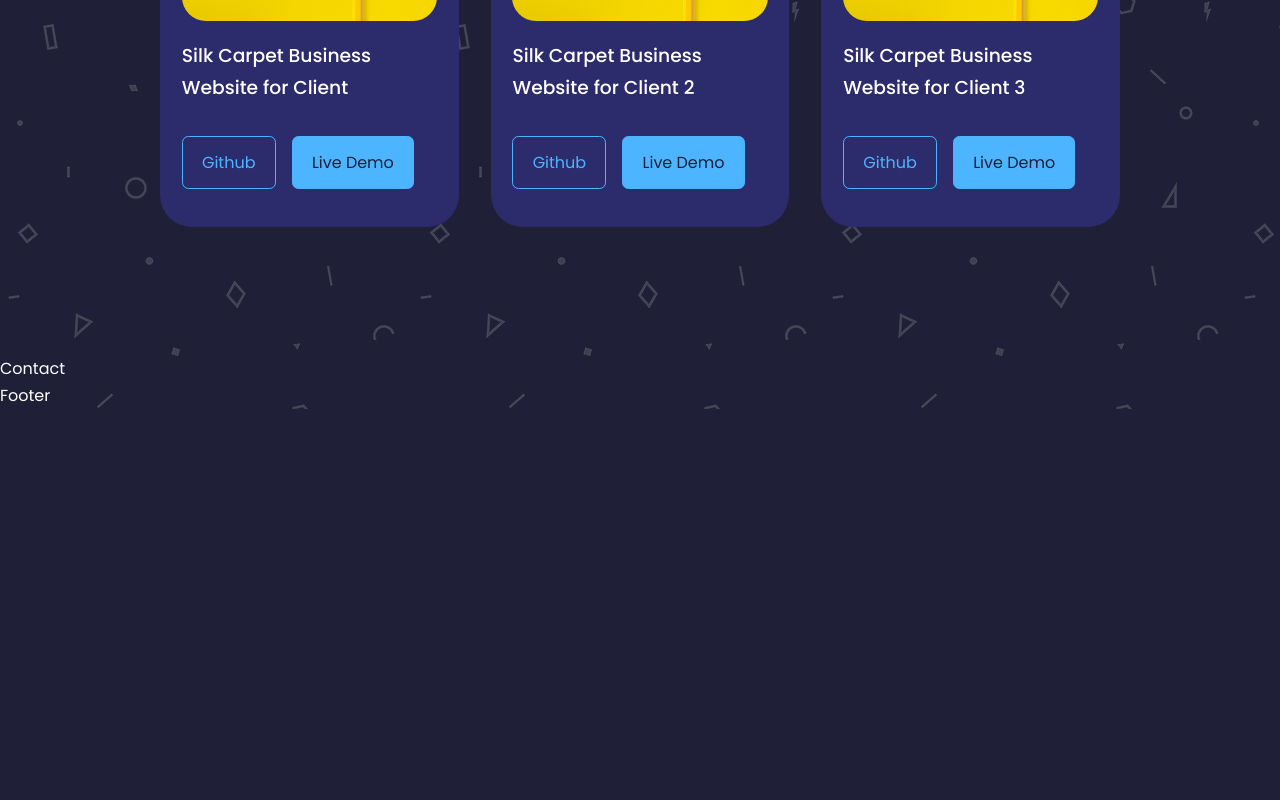
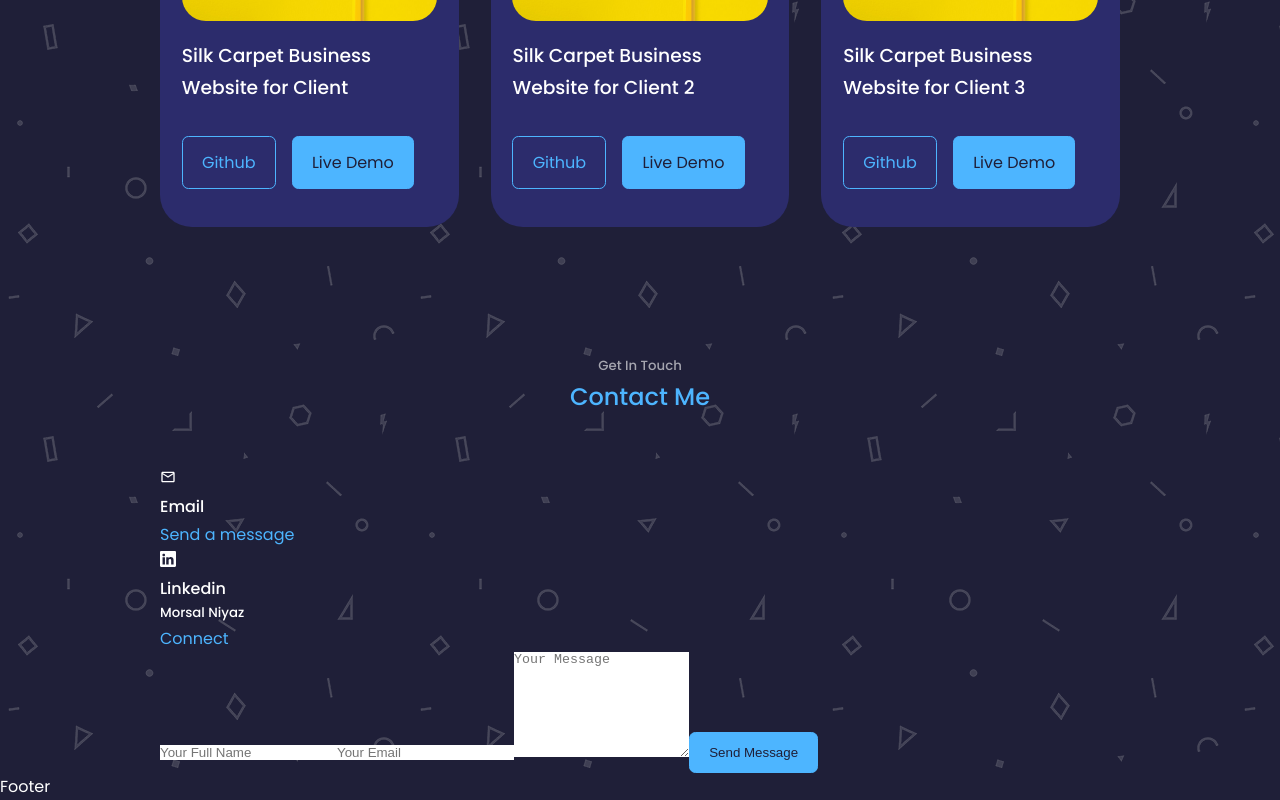
Before and after one commit to MorsalN/morsaln.github.io, a React (Create React App) app: page / in a window 1280 px wide. Shown: the part 3138-3938 px from the top of the page. Before the commit the page ends 3547 px from the top, so only its background shows below. Built offline with nearby package versions, Linux system fonts and the light colour scheme; a web font is replaced by a local one.

Commit message:
Created Contact section

```diff
--- a/src/components/contact/Contact.jsx
+++ b/src/components/contact/Contact.jsx
@@ -1,8 +1,57 @@
 import React from "react";
 import "./contact.css";
+import { MdMailOutline } from "react-icons/md";
+import { BsLinkedin } from "react-icons/bs";
+
+const email = process.env.CONTACT_EMAIL;
 
 const Contact = () => {
-  return <section id="contact">Contact</section>;
+  return (
+    <section id="contact">
+      <h5>Get In Touch</h5>
+      <h2>Contact Me</h2>
+
+      <div className="container contact__container">
+        <div className="contact__options">
+          <article className="contact__option">
+            <MdMailOutline />
+            <h4>Email</h4>
+            <h5>{email}</h5>
+            <a href="mailto:" target="_blank">
+              Send a message
+            </a>
+          </article>
+          <article className="contact__option">
+            <BsLinkedin />
+            <h4>Linkedin</h4>
+            <h5>Morsal Niyaz</h5>
+            <a href="https://www.linkedin.com/in/morsalniyaz/" target="_blank">
+              Connect
+            </a>
+          </article>
+        </div>
+        {/* END OF CONTACT OPTIONS */}
+        <form action="">
+          <input
+            type="text"
+            name="name"
+            placeholder="Your Full Name"
+            required
+          />
+          <input type="email" name="email" placeholder="Your Email" required />
+          <textarea
+            name="message"
+            rows="7"
+            placeholder="Your Message"
+            required
+          ></textarea>
+          <button type="submit" className="btn btn-primary">
+            Send Message
+          </button>
+        </form>
+      </div>
+    </section>
+  );
 };
 
 export default Contact;
```
Also changed, not shown: 1 other file (tests, documents, lock files or other folders).
